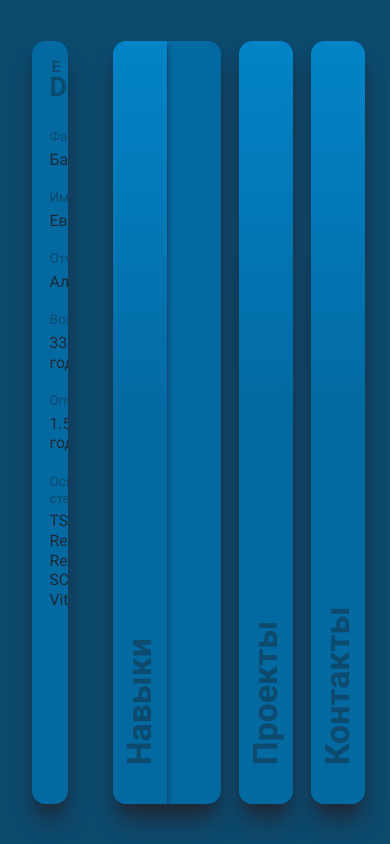
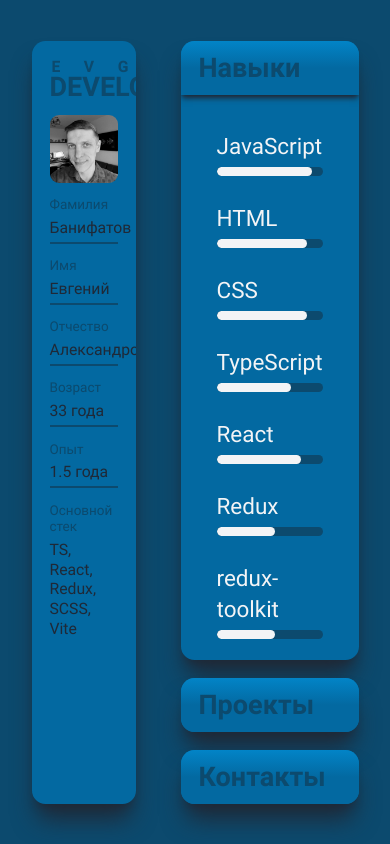
Before and after one commit to Holms2009/edeveloper, a React (Vite) app: page / in a window 390 px wide. Built offline with nearby package versions, Linux system fonts and the light colour scheme.

Commit message:
Skills tab and some adaptive

```diff
--- a/src/App.module.css
+++ b/src/App.module.css
@@ -3,24 +3,39 @@
 }
 
 .content {
-  @apply ml-10 flex w-full gap-4;
+  @apply ml-10 flex flex-col w-full gap-4;
+  @apply lg:flex-row;
 }
 
 .tab {
-  @apply p-12 shadow-xl shadow-gray-800 relative overflow-hidden grow;
+  @apply px-8 pt-20 max-h-[1000px] shadow-xl shadow-gray-800 relative overflow-hidden grow;
   @apply transition-all duration-300;
+  @apply lg:max-h-full lg:p-12;
 }
 
 .tab_closed {
-  @apply p-6 grow-0;
+  @apply max-h-0 py-6;
+  @apply lg:px-6 lg:py-12 lg:grow-0 lg:max-h-full;
+}
+
+.tabContent {
+  @apply transition-all duration-300;
+  @apply lg:px-6 lg:max-w-[1920px] lg:max-h-full;
+}
+
+.tab_closed .tabContent {
+  @apply max-h-0;
+  @apply lg:px-0 lg:max-w-0;
 }
 
 .titleWrapper {
-  @apply h-full w-12 absolute top-0 left-0 flex flex-col-reverse cursor-pointer;
+  @apply w-full px-4 py-2 absolute top-0 left-0 flex flex-col-reverse cursor-pointer;
   @apply bg-gradient-to-t from-sky-700 via-sky-700 to-sky-600 shadow-md shadow-gray-800;
+  @apply lg:h-full lg:w-12 lg:p-0;
 }
 
 .tabTitle {
-  @apply mb-10 -rotate-90;
-  @apply text-3xl text-sky-900 font-semibold;
+  @apply z-10;
+  @apply text-2xl text-sky-900 font-semibold;
+  @apply lg:-rotate-90 lg:mb-10 lg:text-3xl;
 }
--- a/src/App.tsx
+++ b/src/App.tsx
@@ -4,6 +4,7 @@ import { useState } from 'react';
 import styles from './App.module.css';
 
 import { SidePanel } from './components/widgets/SidePanel/SidePanel';
+import { Skills } from './features';
 
 function App() {
   let [tab, setTab] = useState<TTabs>('skills');
@@ -12,17 +13,20 @@ function App() {
     <div className={styles.app}>
       <SidePanel />
       <div className={styles.content}>
-        <div className={classNames(styles.tab, 'widget', {[styles.tab_closed]: tab !== 'skills'})}>
+        <div className={classNames(styles.tab, 'widget', { [styles.tab_closed]: tab !== 'skills' })}>
           <div className={styles.titleWrapper} onClick={() => setTab('skills')}>
             <h2 className={styles.tabTitle}>Навыки</h2>
           </div>
+          <div className={styles.tabContent}>
+            <Skills />
+          </div>
         </div>
-        <div className={classNames(styles.tab, 'widget', {[styles.tab_closed]: tab !== 'projects'})}>
+        <div className={classNames(styles.tab, 'widget', { [styles.tab_closed]: tab !== 'projects' })}>
           <div className={styles.titleWrapper} onClick={() => setTab('projects')}>
             <h2 className={styles.tabTitle}>Проекты</h2>
           </div>
         </div>
-        <div className={classNames(styles.tab, 'widget', {[styles.tab_closed]: tab !== 'contacts'})}>
+        <div className={classNames(styles.tab, 'widget', { [styles.tab_closed]: tab !== 'contacts' })}>
           <div className={styles.titleWrapper} onClick={() => setTab('contacts')}>
             <h2 className={styles.tabTitle}>Контакты</h2>
           </div>
--- a/src/components/widgets/SidePanel/lib/menuItems.ts
+++ /dev/null
@@ -1,23 +0,0 @@
-type TMenuItem = {
-  title: string;
-  tab: TTabs;
-}
-
-function getMenuItems(): TMenuItem[] {
-  return [
-    {
-      title: 'Навыки',
-      tab: 'skills'
-    },
-    {
-      title: 'Проекты',
-      tab: 'projects'
-    },
-    {
-      title: 'Контакты',
-      tab: 'contacts'
-    }
-  ]
-}
-
-export { getMenuItems };
--- /dev/null
+++ b/src/features/Skills/Skills.module.css
@@ -0,0 +1,15 @@
+.skills {
+  @apply h-full flex flex-col overflow-auto;
+}
+
+.skills::-webkit-scrollbar {
+  display: none;
+}
+
+.skillWrapper {
+  @apply w-full;
+}
+
+.skillWrapper:not(:first-child) {
+  @apply mt-6;
+}
--- /dev/null
+++ b/src/features/Skills/Skills.tsx
@@ -0,0 +1,18 @@
+import styles from './Skills.module.css';
+
+import { getSkillsList } from './config/skills';
+import { RatedSkill } from '../../shared/ui';
+
+function Skills() {
+  return (
+    <div className={styles.skills}>
+      {getSkillsList().map((skill, index) =>
+        <div className={styles.skillWrapper} key={index}>
+          <RatedSkill {...skill} />
+        </div>
+      )}
+    </div>
+  )
+}
+
+export { Skills };
--- /dev/null
+++ b/src/features/Skills/config/skills.ts
@@ -0,0 +1,13 @@
+export function getSkillsList(): TSkill[] {
+  return [
+    { title: 'JavaScript', rating: 90 },
+    { title: 'HTML', rating: 85 },
+    { title: 'CSS', rating: 85 },
+    { title: 'TypeScript', rating: 70 },
+    { title: 'React', rating: 80 },
+    { title: 'Redux', rating: 55 },
+    { title: 'redux-toolkit', rating: 55 },
+    { title: 'Webpack', rating: 50 },
+    { title: 'Vite', rating: 65 },
+  ]
+}
--- /dev/null
+++ b/src/features/Skills/config/types.d.ts
@@ -0,0 +1 @@
+type TSkill = { title: string, rating: number };
--- /dev/null
+++ b/src/features/index.ts
@@ -0,0 +1 @@
+export { Skills } from './Skills/Skills';
--- /dev/null
+++ b/src/shared/ui/RatedSkill/RatedSkill.module.css
@@ -0,0 +1,15 @@
+.ratedSkill {
+  @apply w-full flex flex-col;
+}
+
+.title {
+  @apply text-gray-100 text-xl;
+}
+
+.ratingWrapper {
+  @apply w-full h-2 mt-1 rounded-md overflow-hidden bg-sky-900;
+}
+
+.rating {
+  @apply h-full rounded-md bg-gray-100;
+}
--- /dev/null
+++ b/src/shared/ui/RatedSkill/RatedSkill.tsx
@@ -0,0 +1,19 @@
+import styles from './RatedSkill.module.css';
+
+type Props = {
+  title: string;
+  rating: number;
+}
+
+function RatedSkill({ title, rating }: Props) {
+  return (
+    <div className={styles.ratedSkill}>
+      <h4 className={styles.title}>{title}</h4>
+      <div className={styles.ratingWrapper}>
+        <div className={styles.rating} style={{width: `${rating}%`}}></div>
+      </div>
+    </div>
+  )
+}
+
+export { RatedSkill };
--- a/src/shared/ui/index.ts
+++ b/src/shared/ui/index.ts
@@ -1,2 +1,3 @@
 export { Logo } from './Logo/Logo';
 export { TitledField } from './TitledField/TitledField';
+export { RatedSkill } from './RatedSkill/RatedSkill';
```
